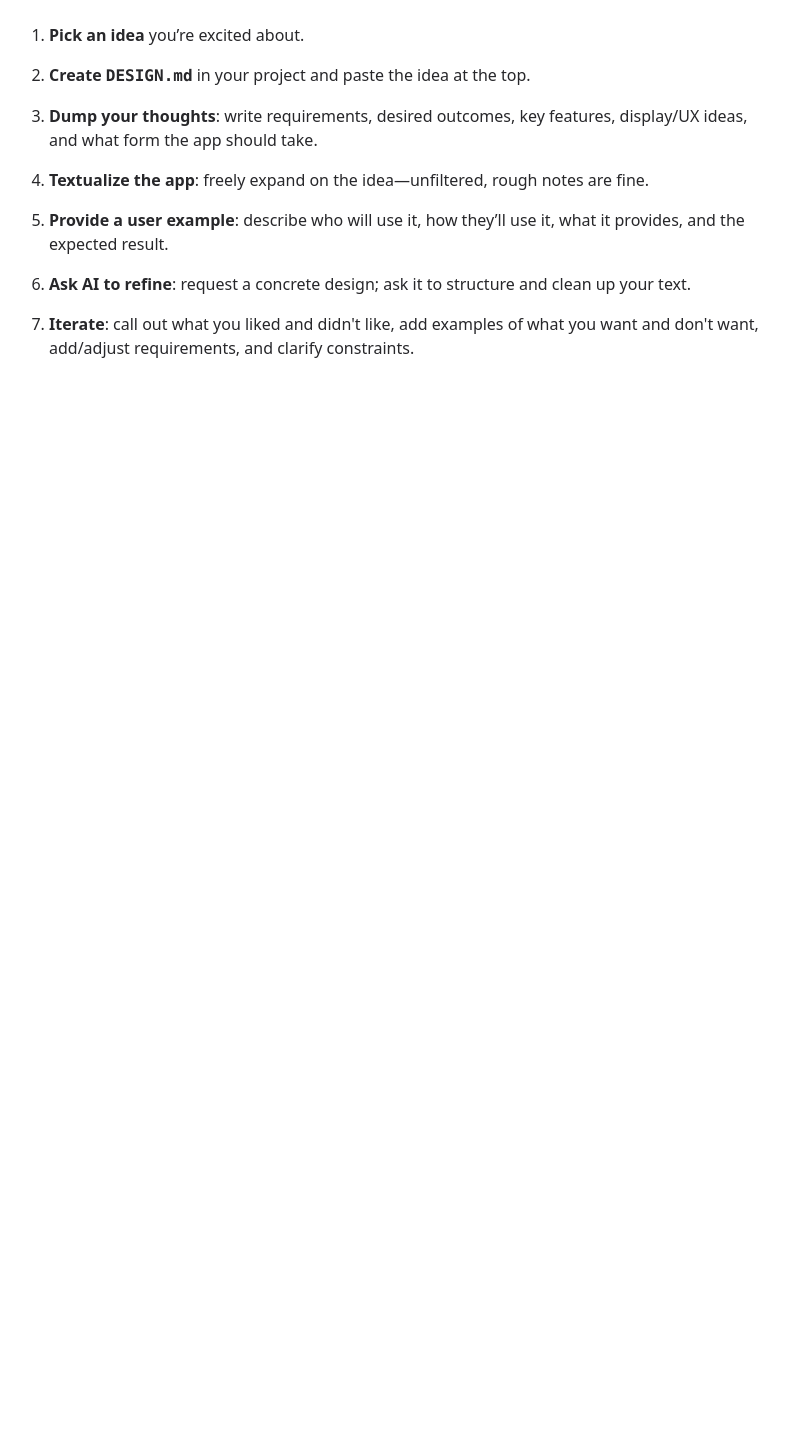
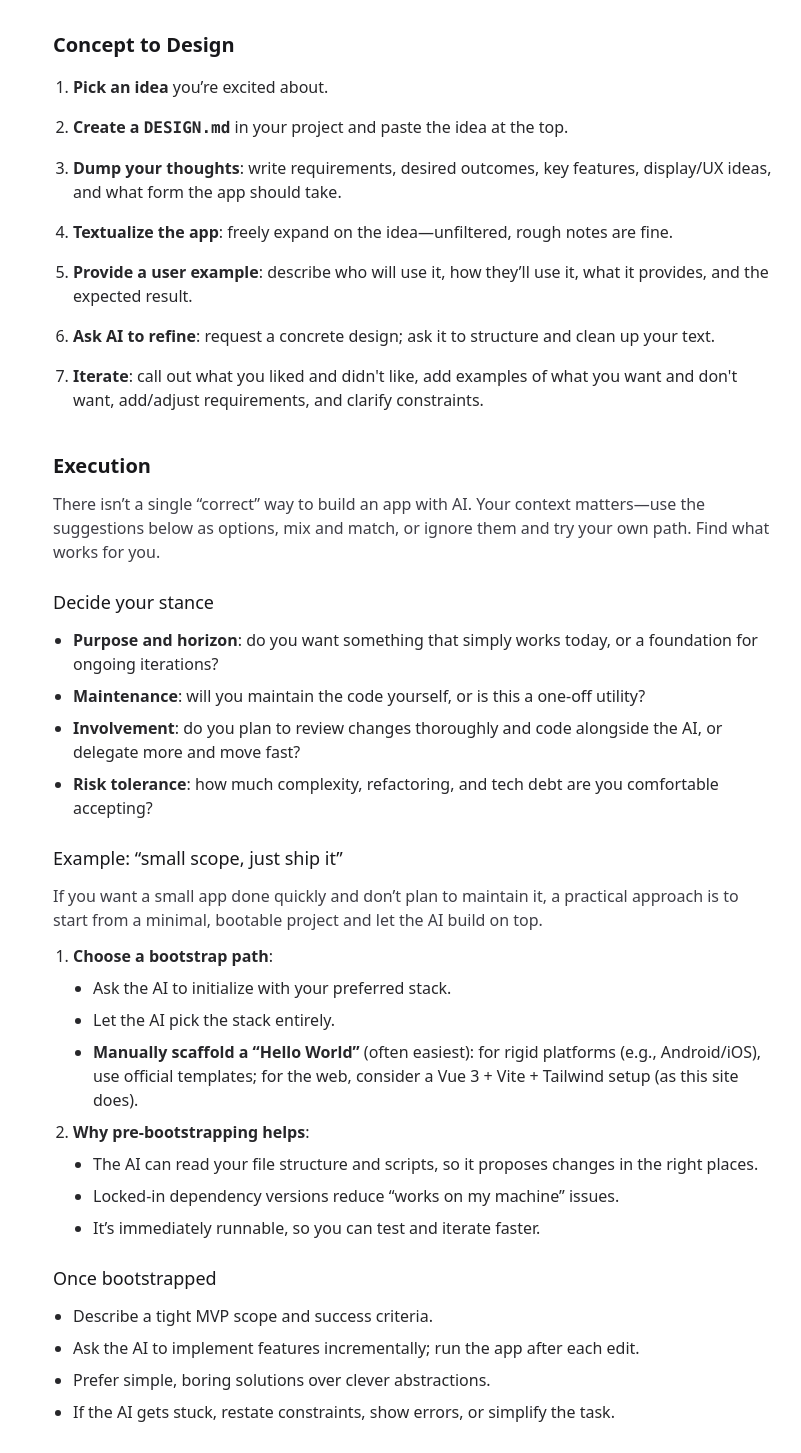
Before and after one commit to shaarselhorst/vibes-only, a Vue app in the folder 10-app/vibes-only/: page /guide in a window 1280 px wide. Shown: the part 155-1608 px from the top of the page, without its empty margins (227-1028 px from the left). Before the commit the page ends 864 px from the top, so only its background shows below. Built offline with nearby package versions, Linux system fonts and the light colour scheme.

Commit message:
Enhance Guide.vue by expanding the "Concept to Design" and "Execution" sections with detailed steps and considerations for app development using AI. This update improves user guidance and clarity on the development process.

```diff
--- a/10-app/vibes-only/src/pages/Guide.vue
+++ b/10-app/vibes-only/src/pages/Guide.vue
@@ -12,15 +12,66 @@ import TopBar from '@/components/TopBar.vue'
       </div>
     </div>
 
-      <ol class="mt-6 space-y-4 list-decimal pl-5 text-left w-full max-w-3xl mx-auto px-6">
+    <section class="w-full max-w-3xl mx-auto px-6 mt-8 text-left">
+      <h2 class="text-xl font-semibold text-zinc-900 dark:text-zinc-100">Concept to Design</h2>
+      <ol class="mt-4 space-y-4 list-decimal pl-5 text-left">
         <li class="text-zinc-800 dark:text-zinc-200"><strong>Pick an idea</strong> you’re excited about.</li>
-        <li class="text-zinc-800 dark:text-zinc-200"><strong>Create <code>DESIGN.md</code></strong> in your project and paste the idea at the top.</li>
+        <li class="text-zinc-800 dark:text-zinc-200"><strong>Create a <code>DESIGN.md</code></strong> in your project and paste the idea at the top.</li>
         <li class="text-zinc-800 dark:text-zinc-200"><strong>Dump your thoughts</strong>: write requirements, desired outcomes, key features, display/UX ideas, and what form the app should take.</li>
         <li class="text-zinc-800 dark:text-zinc-200"><strong>Textualize the app</strong>: freely expand on the idea—unfiltered, rough notes are fine.</li>
         <li class="text-zinc-800 dark:text-zinc-200"><strong>Provide a user example</strong>: describe who will use it, how they’ll use it, what it provides, and the expected result.</li>
         <li class="text-zinc-800 dark:text-zinc-200"><strong>Ask AI to refine</strong>: request a concrete design; ask it to structure and clean up your text.</li>
         <li class="text-zinc-800 dark:text-zinc-200"><strong>Iterate</strong>: call out what you liked and didn't like, add examples of what you want and don't want, add/adjust requirements, and clarify constraints.</li>
       </ol>
+    </section>
+
+    <section class="w-full max-w-3xl mx-auto px-6 mt-10 text-left">
+      <h2 class="text-xl font-semibold text-zinc-900 dark:text-zinc-100">Execution</h2>
+      <p class="mt-3 text-zinc-700 dark:text-zinc-300">
+        There isn’t a single “correct” way to build an app with AI. Your context matters—use the
+        suggestions below as options, mix and match, or ignore them and try your own path. Find what works for you.
+      </p>
+
+      <h3 class="mt-6 text-lg font-medium text-zinc-900 dark:text-zinc-100">Decide your stance</h3>
+      <ul class="mt-3 list-disc pl-5 space-y-2">
+        <li class="text-zinc-800 dark:text-zinc-200"><strong>Purpose and horizon</strong>: do you want something that simply works today, or a foundation for ongoing iterations?</li>
+        <li class="text-zinc-800 dark:text-zinc-200"><strong>Maintenance</strong>: will you maintain the code yourself, or is this a one-off utility?</li>
+        <li class="text-zinc-800 dark:text-zinc-200"><strong>Involvement</strong>: do you plan to review changes thoroughly and code alongside the AI, or delegate more and move fast?</li>
+        <li class="text-zinc-800 dark:text-zinc-200"><strong>Risk tolerance</strong>: how much complexity, refactoring, and tech debt are you comfortable accepting?</li>
+      </ul>
+
+      <h3 class="mt-6 text-lg font-medium text-zinc-900 dark:text-zinc-100">Example: “small scope, just ship it”</h3>
+      <p class="mt-3 text-zinc-700 dark:text-zinc-300">
+        If you want a small app done quickly and don’t plan to maintain it, a practical approach is to start from a
+        minimal, bootable project and let the AI build on top.
+      </p>
+      <ol class="mt-3 list-decimal pl-5 space-y-2">
+        <li class="text-zinc-800 dark:text-zinc-200"><strong>Choose a bootstrap path</strong>:
+          <ul class="mt-2 list-disc pl-5 space-y-2">
+            <li>Ask the AI to initialize with your preferred stack.</li>
+            <li>Let the AI pick the stack entirely.</li>
+            <li><strong>Manually scaffold a “Hello World”</strong> (often easiest): for rigid platforms (e.g., Android/iOS), use official templates;
+              for the web, consider a Vue 3 + Vite + Tailwind setup (as this site does).
+            </li>
+          </ul>
+        </li>
+        <li class="text-zinc-800 dark:text-zinc-200"><strong>Why pre-bootstrapping helps</strong>:
+          <ul class="mt-2 list-disc pl-5 space-y-2">
+            <li>The AI can read your file structure and scripts, so it proposes changes in the right places.</li>
+            <li>Locked-in dependency versions reduce “works on my machine” issues.</li>
+            <li>It’s immediately runnable, so you can test and iterate faster.</li>
+          </ul>
+        </li>
+      </ol>
+
+      <h3 class="mt-6 text-lg font-medium text-zinc-900 dark:text-zinc-100">Once bootstrapped</h3>
+      <ul class="mt-3 list-disc pl-5 space-y-2">
+        <li class="text-zinc-800 dark:text-zinc-200">Describe a tight MVP scope and success criteria.</li>
+        <li class="text-zinc-800 dark:text-zinc-200">Ask the AI to implement features incrementally; run the app after each edit.</li>
+        <li class="text-zinc-800 dark:text-zinc-200">Prefer simple, boring solutions over clever abstractions.</li>
+        <li class="text-zinc-800 dark:text-zinc-200">If the AI gets stuck, restate constraints, show errors, or simplify the task.</li>
+      </ul>
+    </section>
 
   </main>
 </template>
```
